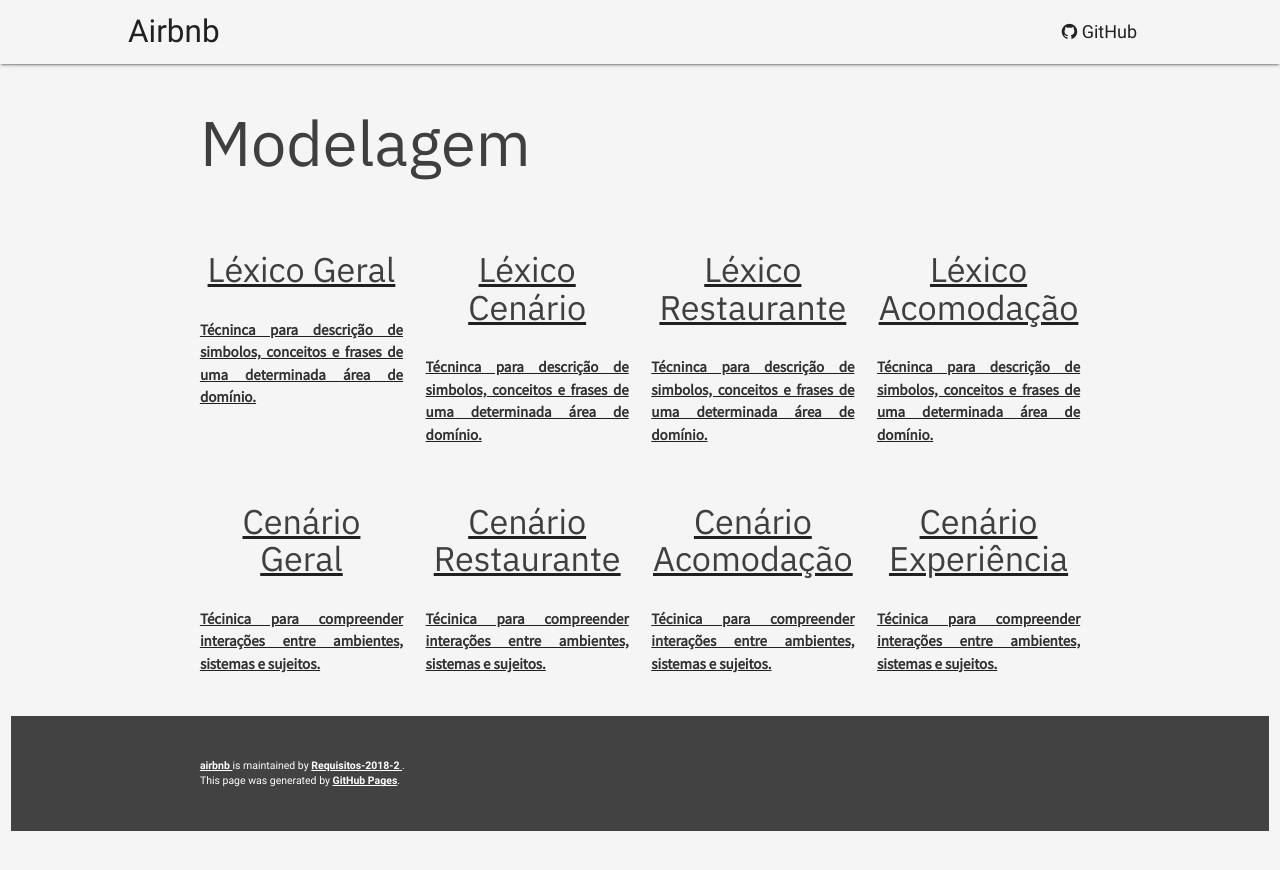
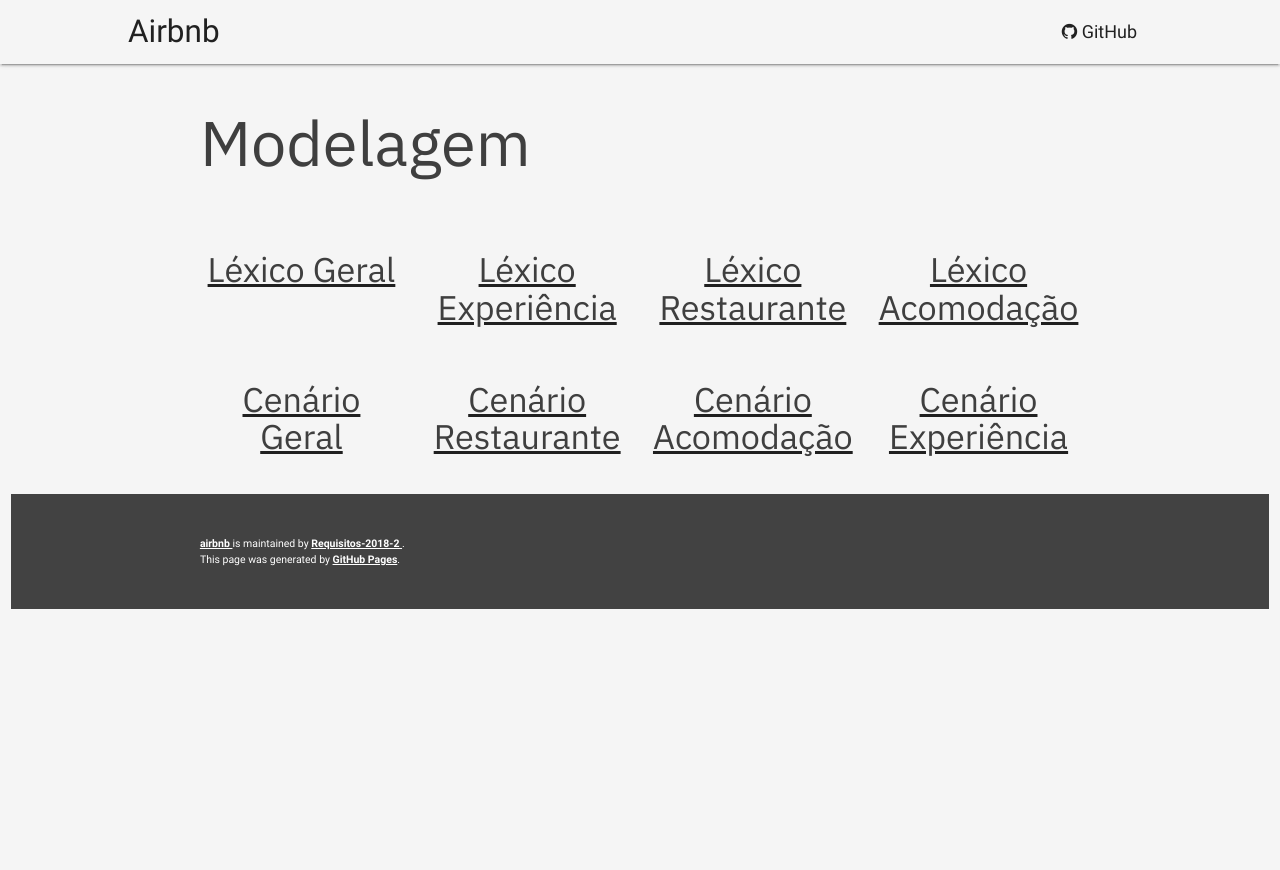
Before and after one commit to Requisitos-2018-2/airbnb, a Jekyll site: the page built from modelagem/index.md, in a window 1280 px wide. Shown: the top 870 px of the page. Built offline with Jekyll 4.4.1, drawn with Linux system fonts in a browser that asks for light colours; our own code applies the rules of GitHub Pages for plain Markdown files.

Commit message:
[update] links

```diff
--- a/modelagem/index.md
+++ b/modelagem/index.md
@@ -6,41 +6,29 @@
     <h4 class="promo-heading">
      Léxico Geral
     </h4>
-    <p>
-    Técninca para descrição de simbolos, conceitos e frases de uma determinada área de domínio.
-    </p>
   </a>
   </div>
 
   <div class="col s12 m3 center-align">
-  <a href="lexicos_cenarios/lex_geral" class="module-link">
+  <a href="lexicos_cenarios/lex_experiencia" class="module-link">
     <h4 class="promo-heading">
-     Léxico Cenário
+     Léxico Experiência
     </h4>
-    <p>
-    Técninca para descrição de simbolos, conceitos e frases de uma determinada área de domínio.
-    </p>
   </a>
   </div>
 
   <div class="col s12 m3 center-align">
-  <a href="lexicos_cenarios/lex_geral" class="module-link">
+  <a href="lexicos_cenarios/lex_restaurantes" class="module-link">
     <h4 class="promo-heading">
      Léxico Restaurante
     </h4>
-    <p>
-    Técninca para descrição de simbolos, conceitos e frases de uma determinada área de domínio.
-    </p>
   </a>
   </div>
   <div class="col s12 m3 center-align">
-  <a href="lexicos_cenarios/lex_geral" class="module-link">
+  <a href="lexicos_cenarios/lex_acomodacao" class="module-link">
     <h4 class="promo-heading">
      Léxico Acomodação
     </h4>
-    <p>
-    Técninca para descrição de simbolos, conceitos e frases de uma determinada área de domínio.
-    </p>
   </a>
   </div>
 </div>
@@ -51,39 +39,27 @@
       <h4 class="promo-heading">
        Cenário Geral
       </h4>
-      <p>
-      Técinica para compreender interações entre ambientes, sistemas e sujeitos.
-      </p>
     </a>
   </div>
   <div class="col s12 m3 center-align">
-    <a href="modelagem/lexicos_cenarios/cen_restaurantes" class="module-link">
+    <a href="lexicos_cenarios/cen_restaurantes" class="module-link">
       <h4 class="promo-heading">
        Cenário Restaurante
       </h4>
-      <p>
-      Técinica para compreender interações entre ambientes, sistemas e sujeitos.
-      </p>
     </a>
   </div>
   <div class="col s12 m3 center-align">
-    <a href="modelagem/lexicos_cenarios/cen_hospedagem" class="module-link">
+    <a href="lexicos_cenarios/cen_hospedagem" class="module-link">
       <h4 class="promo-heading">
        Cenário Acomodação
       </h4>
-      <p>
-      Técinica para compreender interações entre ambientes, sistemas e sujeitos.
-      </p>
     </a>
   </div>
   <div class="col s12 m3 center-align">
-    <a href="modelagem/lexicos_cenarios/cen_experiencia" class="module-link">
+    <a href="lexicos_cenarios/cen_experiencia" class="module-link">
       <h4 class="promo-heading">
        Cenário Experiência
       </h4>
-      <p>
-      Técinica para compreender interações entre ambientes, sistemas e sujeitos.
-      </p>
     </a>
   </div>
 </div>
```
